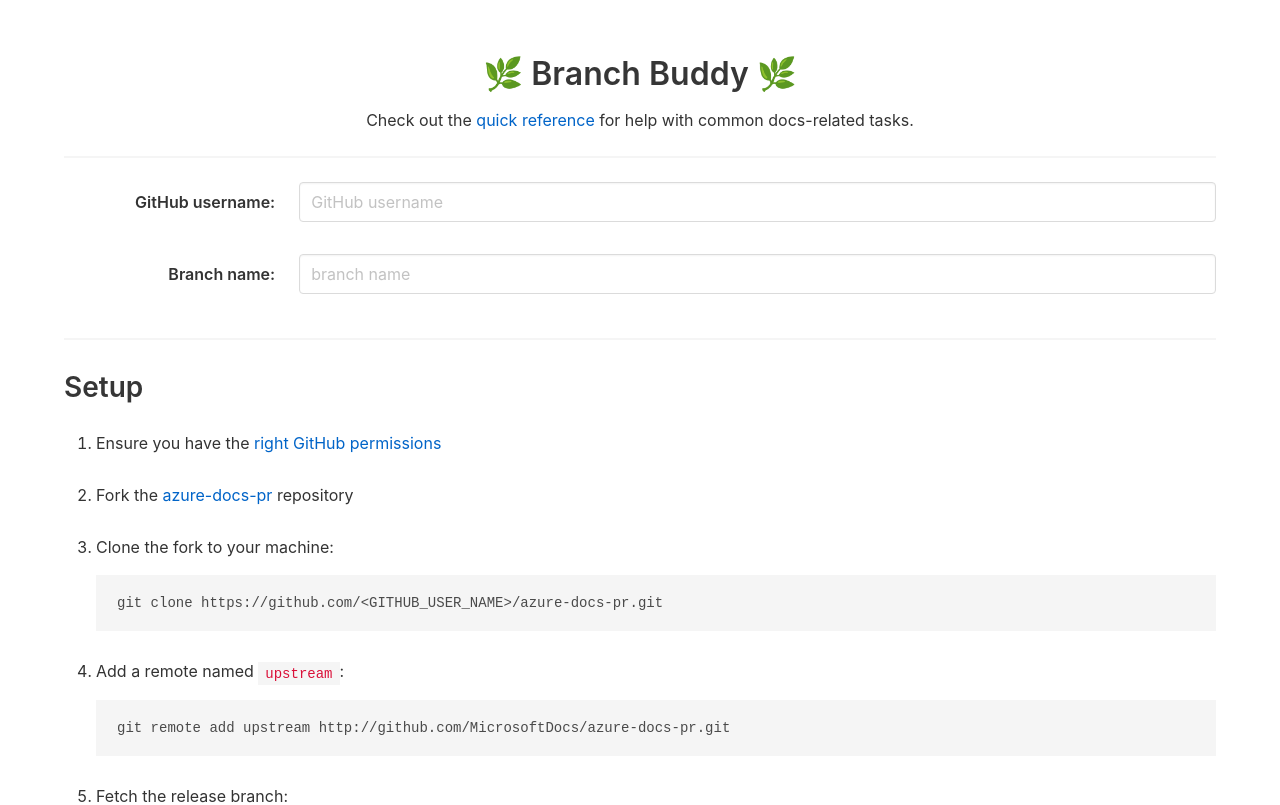
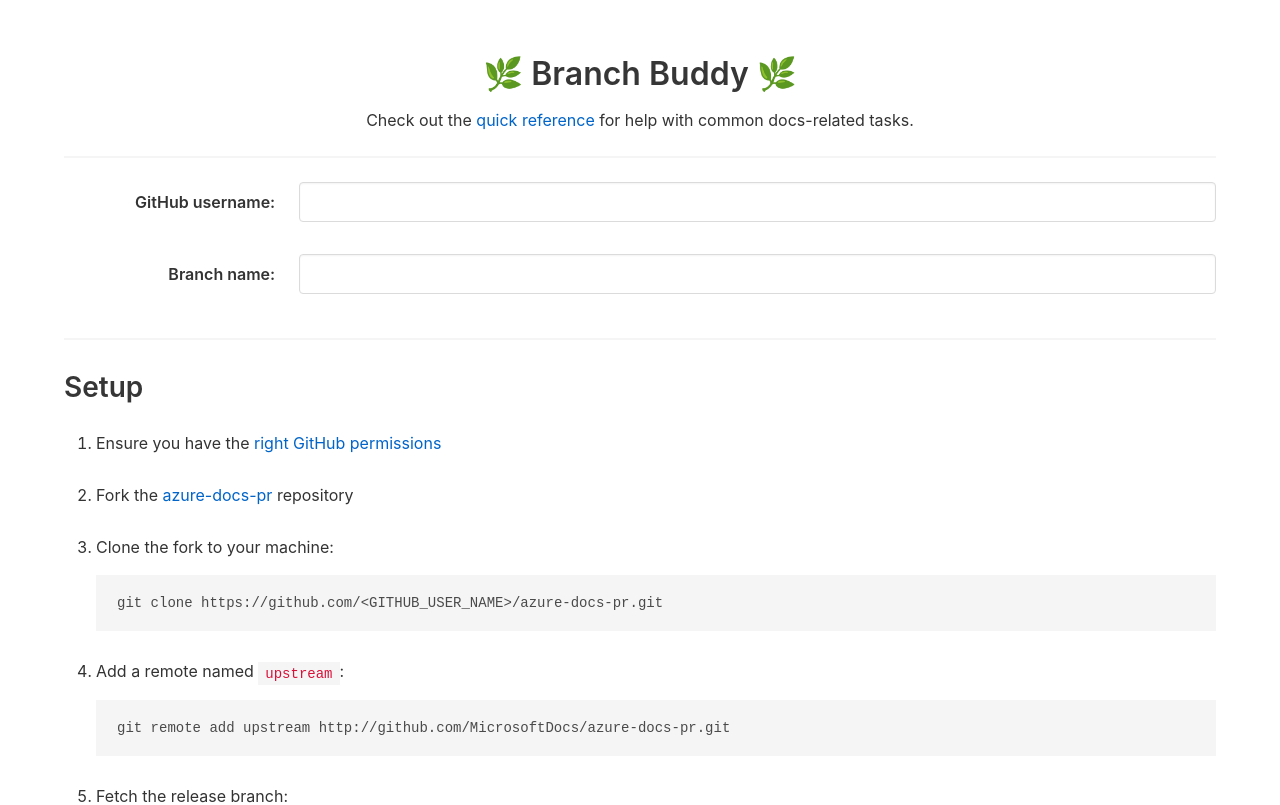
Before and after one commit to craigshoemaker/branch-buddy, a Svelte app: page / in a window 1280 px wide. Shown: the top 805 px of the page. Built offline with nearby package versions, Linux system fonts and the light colour scheme.

Commit message:
Remove placeholders

```diff
--- a/src/App.svelte
+++ b/src/App.svelte
@@ -63,7 +63,6 @@
         name="github-name"
         id="github-name"
         class="input"
-        placeholder="GitHub username"
         on:input={(e) => {
           let value = e.currentTarget.value;
           githubName = value.length > 0 ? value : GITHUB_NAME_DEFAULT;
@@ -84,7 +83,6 @@
         name="branch-name"
         id="branch-name"
         class="input"
-        placeholder="branch name"
         on:input={(e) => {
           let value = e.currentTarget.value;
           branchName = value.length > 0 ? value : BRANCH_NAME_DEFAULT;
```
